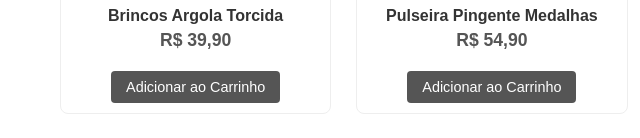
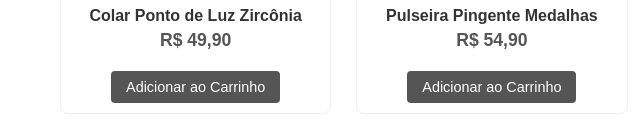
Before and after one commit to ch004/kc-pratas-loja, a plain HTML site: page index.html in a window 1280 px wide. Shown: the part 599-737 px from the top of the page, 0-640 px from the left. Drawn offline with Linux system fonts and the light colour scheme.

Commit message:
FEATURE: Atualização dos produtos.

```diff
--- a/index.html
+++ b/index.html
@@ -83,10 +83,10 @@
                 </div>
 
                 <div class="produto-info">
-                    <h3>Brincos Argola Torcida</h3>
-                    <p>R$ 39,90</p>
+                    <h3>Colar Ponto de Luz Zircônia</h3>
+                    <p>R$ 49,90</p>
                 </div>
-                <button class="botao-adicionar-carrinho" data-nome="Brincos Argola Torcida" data-preco="39.90" data-id="brinco-argola-torcida-1">Adicionar ao Carrinho</button>
+                <button class="botao-adicionar-carrinho" data-nome="Colar Ponto de Luz Zircônia" data-preco="49.90" data-id="Colar-Ponto-de-Luz-Zircônia-1">Adicionar ao Carrinho</button>
             </div>
 
             <div class="produto"
```
